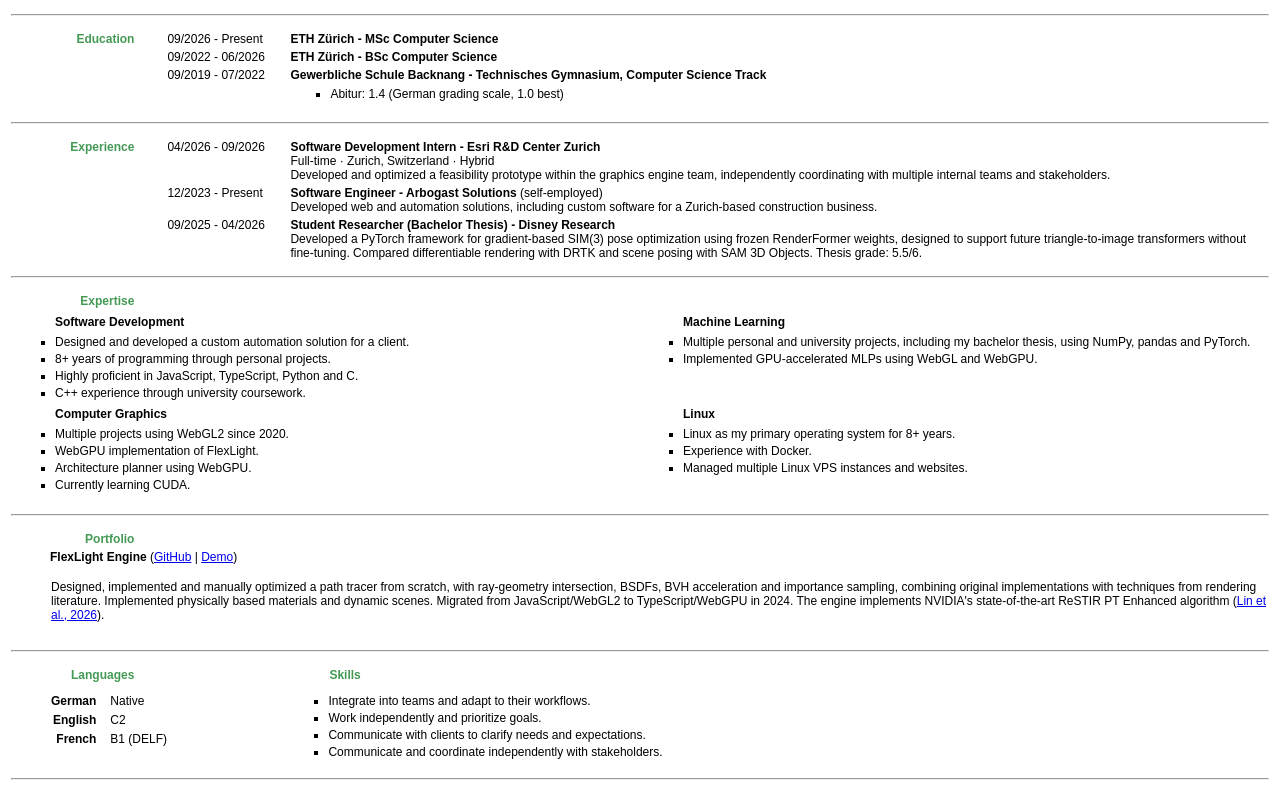
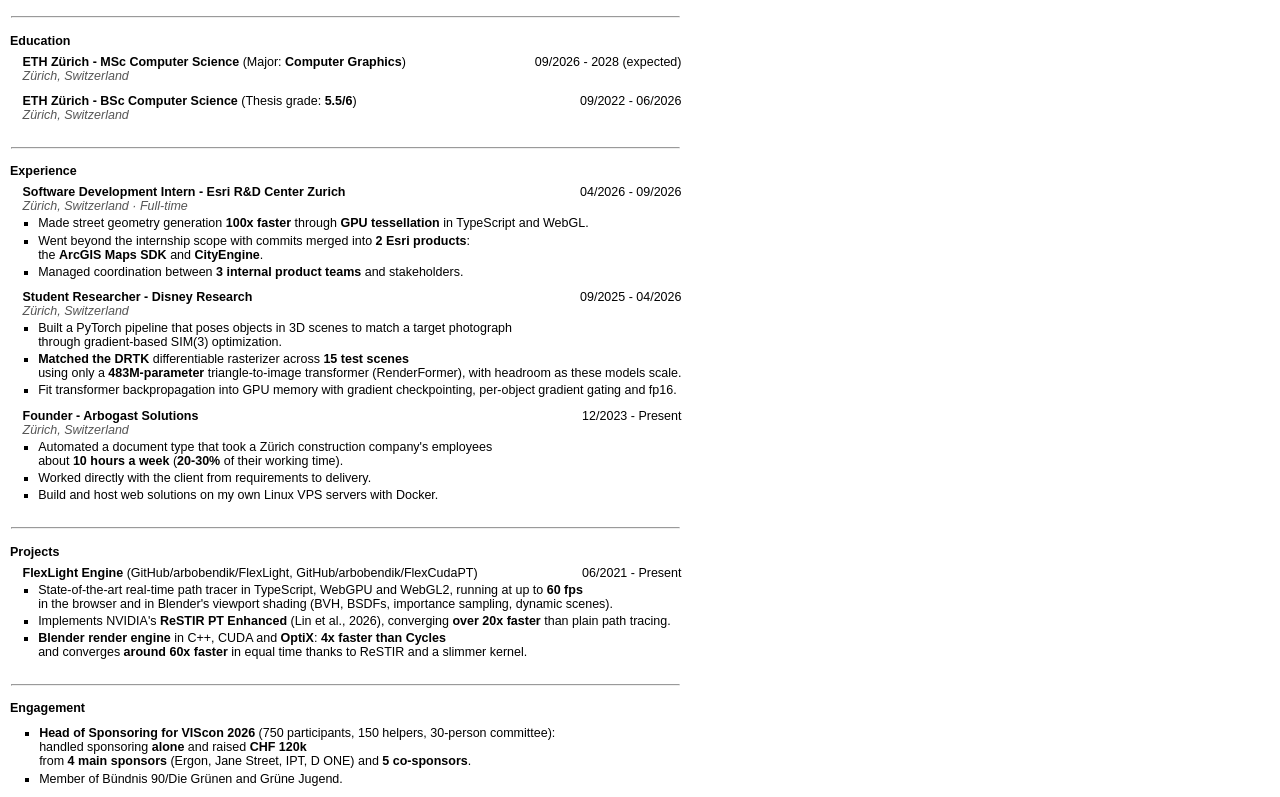
Before and after one commit to arbobendik/CV, a website: page resume.html in a window 1280 px wide. Shown: the part 59-856 px from the top of the page. Drawn offline with Linux system fonts and the light colour scheme.

Commit message:
feat(resume): single-column layout, graphics major, OptiX and fuller skills

```diff
--- a/resume.html
+++ b/resume.html
@@ -6,22 +6,13 @@
     <style>
       html {
         font-family: sans-serif;
-        font-size: 12px;
-      }
-      #img_block {
-        position: absolute;
-        width: 115px;
-        top: 70px;
-        right: 50px;
+        font-size: 12.5px;
       }
       #content {
         padding-top: 3rem;
       }
-      .title {
-        width: 10%;
-        color: #495;
-        text-align: right;
-        vertical-align: text-top;
+      .section {
+        padding: 0 0 .4rem 0;
         font-weight: bold;
       }
 
@@ -29,40 +20,20 @@
         vertical-align: text-top;
       }
 
-      .tile > * {
-        padding: .25rem 1rem .25rem 1rem;
+      .entry {
+        padding: 0 0 .75rem 1rem;
       }
-
-      .skill_title {
-        padding: .25rem .5rem 0 0;
-        text-align: right;
+      .entry_head {
+        display: flex;
+        justify-content: space-between;
+        gap: 1rem;
       }
-
-      .skill_text {
-        padding: .25rem 0 0 .5rem;
-        text-align: left;
+      .entry_head > span:last-child {
+        white-space: nowrap;
       }
-
-      td.title {
-        max-width: 150px;
-      }
-      .main_ul {
-        width: 10rem;
-        padding: 0;
-        padding-left: 2.5rem;
-        vertical-align: text-top;
-      }
-      .attribute {
-        color: #495;
-        text-align: right;
-        font-weight: bold;
-        vertical-align: text-top;
-      }
-      .indent {
-        vertical-align: text-top;
-      }
-      .indent > td > ul {
-        margin: 0px 0 0px 0;
+      .place {
+        color: #555;
+        font-style: italic;
       }
       hr {
         color: #bbb;
@@ -109,9 +80,6 @@
           width: 100%;
           border-spacing: 2px 1px;
         }
-        .tile > ul {
-          width: auto !important;
-        }
         tr {
           break-inside: avoid;
         }
@@ -123,195 +91,90 @@
       <h1>Bendik Arbogast</h1>
       <p class="header">
         Hadlaubstrasse 87, 8006 Zürich, Switzerland <br>
-        bendik@arbogast.dev | +41766991897 | <a href="https://arbogast.dev">arbogast.dev</a> | <a href="https://www.linkedin.com/in/bendik-arbogast">LinkedIn</a>
+        bendik@arbogast.dev | +41766991897 | arbogast.dev | LinkedIn/bendik-arbogast
       </p>
       <br>
       <table id="content">
         <tr><td colspan="4"><hr></td></tr>
+        <tr><td class="section" colspan="4">Education</td></tr>
         <tr class="groups">
-          <td class="title" rowspan="3">Education</td>
-          <td class="main_ul">09/2026 - Present</td>
-          <td colspan="2">
-            <b>ETH Zürich - MSc Computer Science</b>
+          <td class="entry" colspan="4">
+            <div class="entry_head"><span><b>ETH Zürich - MSc Computer Science</b> (Major: <b>Computer Graphics</b>)</span><span>09/2026 - 2028 (expected)</span></div>
+            <div class="place">Zürich, Switzerland</div>
           </td>
         </tr>
         <tr class="groups">
-          <td class="main_ul">09/2022 - 06/2026</td>
-          <td colspan="2">
-            <b>ETH Zürich - BSc Computer Science</b>
+          <td class="entry" colspan="4">
+            <div class="entry_head"><span><b>ETH Zürich - BSc Computer Science</b> (Thesis grade: <b>5.5/6</b>)</span><span>09/2022 - 06/2026</span></div>
+            <div class="place">Zürich, Switzerland</div>
+          </td>
+        </tr>
+
+        <tr><td colspan="4"><hr></td></tr>
+        <tr><td class="section" colspan="4">Experience</td></tr>
+        <tr class="groups">
+          <td class="entry" colspan="4">
+            <div class="entry_head"><span><b>Software Development Intern - Esri R&amp;D Center Zurich</b></span><span>04/2026 - 09/2026</span></div>
+            <div class="place">Zürich, Switzerland · Full-time</div>
+            <ul type="square" style="margin: 2px 0 0 0; padding-left: 1.25rem;">
+              <li>Made street geometry generation <b>100x faster</b> through <b>GPU tessellation</b> in TypeScript and WebGL.</li>
+              <li>Went beyond the internship scope with commits merged into <b>2 Esri products</b>:<br>the <b>ArcGIS Maps SDK</b> and <b>CityEngine</b>.</li>
+              <li>Managed coordination between <b>3 internal product teams</b> and stakeholders.</li>
+            </ul>
           </td>
         </tr>
         <tr class="groups">
-          <td class="main_ul">09/2019 - 07/2022</td>
-          <td colspan="2">
-            <b>Gewerbliche Schule Backnang - <span style="white-space: nowrap;">Technisches Gymnasium, Computer Science Track</span></b>
-            <ul type="square" style="margin: 5px -5px 5px 0;">
-              <li>Abitur: 1.4 (German grading scale, 1.0 best)</li>
+          <td class="entry" colspan="4">
+            <div class="entry_head"><span><b>Student Researcher - Disney Research</b></span><span>09/2025 - 04/2026</span></div>
+            <div class="place">Zürich, Switzerland</div>
+            <ul type="square" style="margin: 2px 0 0 0; padding-left: 1.25rem;">
+              <li>Built a PyTorch pipeline that poses objects in 3D scenes to match a target photograph<br>through gradient-based SIM(3) optimization.</li>
+              <li><b>Matched the DRTK</b> differentiable rasterizer across <b>15 test scenes</b><br>using only a <b>483M-parameter</b> triangle-to-image transformer (RenderFormer), with headroom as these models scale.</li>
+              <li>Fit transformer backpropagation into GPU memory with gradient checkpointing, per-object gradient gating and fp16.</li>
+            </ul>
+          </td>
+        </tr>
+        <tr class="groups">
+          <td class="entry" colspan="4">
+            <div class="entry_head"><span><b>Founder - Arbogast Solutions</b></span><span>12/2023 - Present</span></div>
+            <div class="place">Zürich, Switzerland</div>
+            <ul type="square" style="margin: 2px 0 0 0; padding-left: 1.25rem;">
+              <li>Automated a document type that took a Zürich construction company's employees<br>about <b>10 hours a week</b> (<b>20-30%</b> of their working time).</li>
+              <li>Worked directly with the client from requirements to delivery.</li>
+              <li>Build and host web solutions on my own Linux VPS servers with Docker.</li>
+            </ul>
+          </td>
+        </tr>
+        <tr><td colspan="4"><hr></td></tr>
+        <tr><td class="section" colspan="4">Projects</td></tr>
+        <tr class="groups">
+          <td class="entry" colspan="4">
+            <div class="entry_head"><span><b>FlexLight Engine</b> (GitHub/arbobendik/FlexLight, GitHub/arbobendik/FlexCudaPT)</span><span>06/2021 - Present</span></div>
+            <ul type="square" style="margin: 2px 0 0 0; padding-left: 1.25rem;">
+              <li>State-of-the-art real-time path tracer in TypeScript, WebGPU and WebGL2, running at up to <b>60 fps</b><br>in the browser and in Blender's viewport shading (BVH, BSDFs, importance sampling, dynamic scenes).</li>
+              <li>Implements NVIDIA's <b>ReSTIR PT Enhanced</b> (Lin et al., 2026), converging <b>over 20x faster</b> than plain path tracing.</li>
+              <li><b>Blender render engine</b> in C++, CUDA and <b>OptiX</b>: <b>4x faster than Cycles</b><br>and converges <b>around 60x faster</b> in equal time thanks to ReSTIR and a slimmer kernel.</li>
+            </ul>
+          </td>
+        </tr>
+        <tr><td colspan="4"><hr></td></tr>
+        <tr><td class="section" colspan="4">Engagement</td></tr>
+        <tr>
+          <td colspan="4">
+            <ul type="square" style="margin: 0 0 0 1rem; padding-left: 1.25rem;">
+              <li><b>Head of Sponsoring for VIScon 2026</b> (750 participants, 150 helpers, 30-person committee):<br>handled sponsoring <b>alone</b> and raised <b>CHF 120k</b><br>from <b>4 main sponsors</b> (Ergon, Jane Street, IPT, D ONE) and <b>5 co-sponsors</b>.</li>
+              <li>Member of Bündnis 90/Die Grünen and Grüne Jugend.</li>
             </ul>
           </td>
         </tr>
 
         <tr><td colspan="4"><hr></td></tr>
-        <tr id="groups">
-          <td class="title" style="padding-left:20px"> Experience </td>
-          <td class="main_ul">04/2026 - 09/2026</td>
-          <td colspan="2">
-            <b>Software Development Intern - Esri R&amp;D Center Zurich</b><br>
-            Full-time · Zurich, Switzerland · Hybrid<br>
-            Developed and optimized a feasibility prototype within the graphics engine team, independently coordinating with multiple internal teams and stakeholders.
-          </td>
-        </tr>
-        <tr class="groups">
-          <td></td>
-          <td class="main_ul">12/2023 - Present</td>
-          <td colspan="2">
-            <b>Software Engineer - Arbogast Solutions</b> (self-employed)<br>
-            Developed web and automation solutions, including custom software for a Zurich-based construction business.
-          </td>
-        </tr>
-        <tr id="groups">
-          <td></td>
-          <td class="main_ul">09/2025 - 04/2026</td>
-          <td colspan="2">
-            <b>Student Researcher (Bachelor Thesis) - Disney Research</b><br>
-            Developed a PyTorch framework for gradient-based SIM(3) pose optimization using frozen RenderFormer weights, designed to support future triangle-to-image transformers without fine-tuning. Compared differentiable rendering with DRTK and scene posing with SAM 3D Objects. Thesis grade: 5.5/6.
-          </td>
-        </tr>
-        <tr><td colspan="4"><hr></td></tr>
-        <tr id="groups">
-          <td class="title" style="padding-left:20px" rowspan="1">Expertise</td>
-          <td class="main_ul" colspan="3">
-        </tr>
-        <tr>
-          <td colspan="4">
-            <table style="width: 100%; table-layout: fixed;">
-        <tr>
-          <td style="padding-left:30px" class="tile" colspan="1">
-            <b>Software Development</b>
-            <ul type="square" style="margin: 0; padding-right: 0">
-              <li>Designed and developed a custom automation solution for a client.</li>
-              <li>8+ years of programming through personal projects.</li>
-              <li>Highly proficient in JavaScript, TypeScript, Python and C.</li>
-              <li>C++ experience through university coursework.</li>
-            </ul>
-          </td>
-
-          <td style="padding-left:30px" class="tile" colspan="1">
-            <b>Machine Learning</b>
-            <ul type="square" style="margin: 0">
-              <li>Multiple personal and university projects, including my bachelor thesis, using NumPy, pandas and PyTorch.</li>
-              <li>Implemented GPU-accelerated MLPs using WebGL and WebGPU.</li>
-            </ul>
-          </td>
-        </tr>
-
-        <tr class="groups">
-          <td style="padding-left:30px" class="tile" colspan="1">
-            <b>Computer Graphics</b>
-            <ul type="square" style="margin: 0">
-              <li>Multiple projects using WebGL2 since 2020.</li>
-              <li>WebGPU implementation of FlexLight.</li>
-              <li>Architecture planner using WebGPU.</li>
-              <li>Currently learning CUDA.</li>
-            </ul>
-          </td>
-
-          <td style="padding-left:30px" class="tile" colspan="1">
-            <b>Linux</b>
-            <ul type="square" style="margin: 0">
-              <li>Linux as my primary operating system for 8+ years.</li>
-              <li>Experience with Docker.</li>
-              <li>Managed multiple Linux VPS instances and websites.</li>
-            </ul>
-          </td>
-        </tr>
-            </table>
-          </td>
-        </tr>
-
-        <tr><td colspan="4"><hr></td></tr>
-
-        <tr class="groups">
-          <td style="padding-left:20px" colspan="1" class="title">Portfolio</td>
-          <td colspan="3"></td>
-        </tr>
-        <tr>
-          <td colspan="4" style="padding-left:40px; max-width: 300px">
-              <b>FlexLight Engine</b>
-              (<a href="https://github.com/arbobendik/FlexLight">GitHub</a> | <a href="https://arbogast.dev/?page=iframe&amp;target=FlexLight/&amp;v=wave">Demo</a>)
-          </td>
-        </tr>
-        <tr>
-          <td colspan="4">
-              <p style="padding-left:40px">
-                Designed, implemented and manually optimized a path tracer from scratch, with ray-geometry intersection, BSDFs, BVH acceleration and importance sampling,
-                combining original implementations with techniques from rendering literature.
-                Implemented physically based materials and dynamic scenes. Migrated from JavaScript/WebGL2 to TypeScript/WebGPU in 2024.
-                The engine implements NVIDIA's state-of-the-art ReSTIR PT Enhanced algorithm (<a href="https://research.nvidia.com/labs/rtr/publication/lin2026restirptenhanced/">Lin et al., 2026</a>).
-              </p>
-          </td>
-        </tr>
-
-        <tr><td colspan="4"><hr></td></tr>
-
-        <tr class="groups">
-          <td style="padding-left:20px" colspan="1" class="title">
-            Languages
-          </td>
-          <td colspan="1"></td>
-          <td style="padding-left:40px" colspan="2">
-            <span class="title">Skills</span>
-          </td>
-        </tr>
-
-        <tr class="groups">
-          <td class="tile" style="padding-left:2.25rem;" colspan="2">
-            <table class="skills">
-              <tr class="skill">
-                <td class="skill_title"><b>German</b></td>
-                <td class="skill_text">Native</td>
-              </tr>
-              <tr class="skill">
-                <td class="skill_title"><b>English</b></td>
-                <td class="skill_text">C2</td>
-              </tr>
-              <tr class="skill">
-                <td class="skill_title" ><b>French</b></td>
-                <td class="skill_text">B1 (DELF)</td>
-              </tr>
-            </table>
-          </td>
-
-          <td class="tile" style="padding-left:2.25rem" colspan="2">
-            <ul type="square" style="margin: 0;">
-              <li>Integrate into teams and adapt to their workflows.</li>
-              <li>Work independently and prioritize goals.</li>
-              <li>Communicate with clients to clarify needs and expectations.</li>
-              <li>Communicate and coordinate independently with stakeholders.</li>
-            </ul>
-          </td>
-        </tr>
-
-        <tr><td colspan="4"><hr></td></tr>
-
-        <tr class="groups">
-          <td style="padding-left:20px" colspan="3">
-            <span class="title">Engagement</span>
-          </td>
-        </tr>
-
-        <tr>
-          <td colspan="3">
-            <ul type="square">
-              <li><b>Head of Sponsoring for VIScon 2026</b></li>
-              <li>Member of Bündnis 90/Die Grünen and Grüne Jugend.</li>
-            </ul>
-          </td>
-          <td colspan="1" style="padding-left: 50px; padding-top: 25px; padding-right: 50px;text-align: left;">
-            <hr>
-            <span style="margin-left:10px; margin-top: - 5px">Signature</span>
-          </td>
-        </tr>
+        <tr><td class="section" colspan="4">Skills</td></tr>
+        <tr><td class="entry" colspan="4">Python, TypeScript, JavaScript, C++, CUDA, OptiX, C, Java, PyTorch, NumPy, pandas, WebGPU, WebGL, Docker</td></tr>
+        <tr><td class="section" colspan="4">Languages</td></tr>
+        <tr><td class="entry" colspan="4">German (native), English (C2), French (B1, DELF)</td></tr>
+        <tr><td class="section" colspan="4">Interests</td></tr>
+        <tr><td class="entry" colspan="4">Self-hosting, politics, karaoke, vegetarianism, Linux (my main OS for 8+ years)</td></tr>
       </table>
     </main>
   </body>
```
